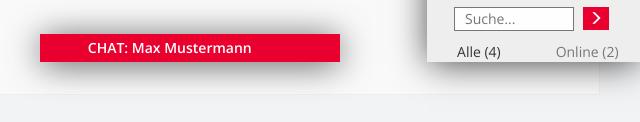
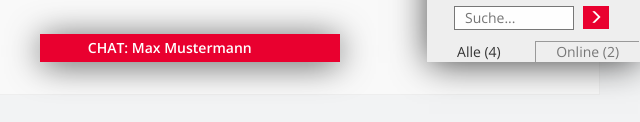
Before and after one commit to cmp-germany/tenniswelt, a plain HTML site: page chat.html in a window 1280 px wide. Both pictures are taken after a click on the button "CHAT (2)". Shown: the part 738-860 px from the top of the page, 640-1280 px from the left. Drawn offline with nearby package versions, Linux system fonts and the light colour scheme.

Commit message:
chat fertig v1.1

```diff
--- a/chat.html
+++ b/chat.html
@@ -335,7 +335,7 @@
             </div>
             <div class="chat__filter">
               <button class="btn btn-important button--filter-switch button--filter-switch--active" type="button" name="button-all">Alle (4)</button>
-              <button class="btn btn-important button--filter-switch" type="button" name="button-online">Online (2)</button>
+              <button class="btn btn-important button--filter-switch button--filter-switch--deactive" type="button" name="button-online">Online (2)</button>
             </div>
           </div>
         </div>
--- a/sass/_chat.sass
+++ b/sass/_chat.sass
@@ -164,6 +164,10 @@
 .button--filter-switch--active
   color: #333
 
+.button--filter-switch--deactive
+  border-top: solid 1px #999
+  border-left: solid 1px #999
+
 
 
 
```
Also changed, not shown: stylesheets/screen.css.
